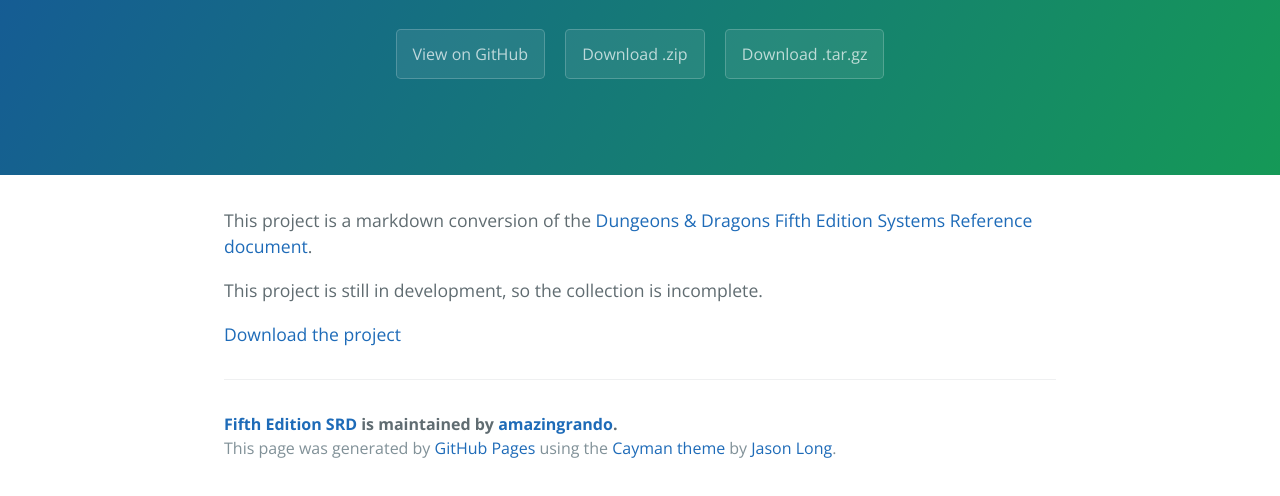
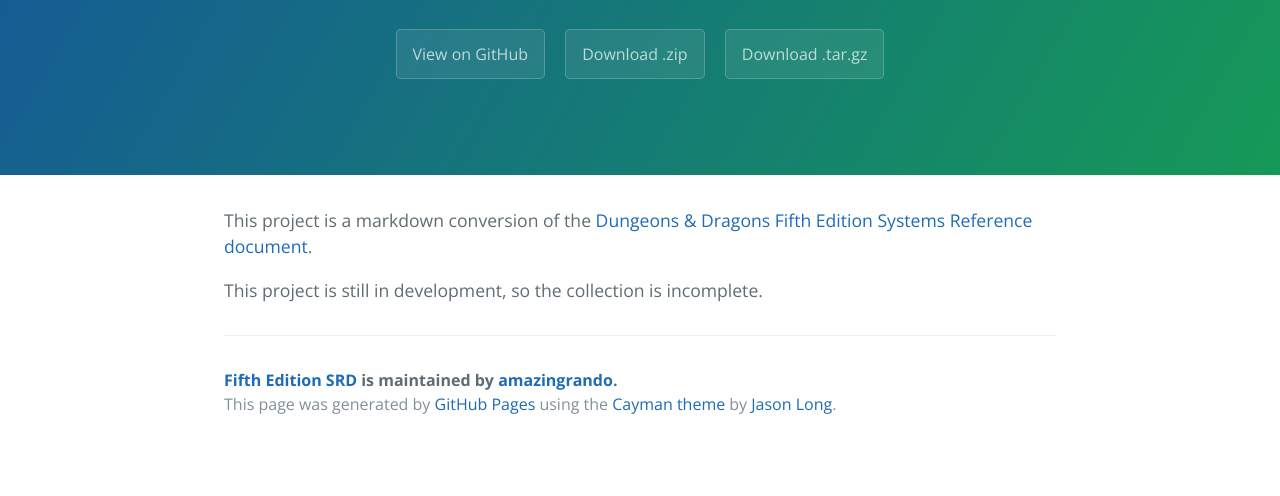
Before and after one commit to jendave/fifth-edition-srd, a plain HTML site: page index.html in a window 1280 px wide. Shown: the part 208-704 px from the top of the page. Drawn offline with nearby package versions, Linux system fonts and the light colour scheme.

Commit message:
Update index.html

```diff
--- a/index.html
+++ b/index.html
@@ -22,9 +22,6 @@
       <p>This project is a markdown conversion of the <a href="http://dnd.wizards.com/articles/features/systems-reference-document-srd">Dungeons &amp; Dragons Fifth Edition Systems Reference document</a>.</p>
 
 <p>This project is still in development, so the collection is incomplete.</p>
-
-<p><a href="https://github.com/amazingrando/fifth-edition-srd/archive/master.zip">Download the project</a></p>
-
       <footer class="site-footer">
         <span class="site-footer-owner"><a href="https://github.com/amazingrando/fifth-edition-srd">Fifth Edition SRD</a> is maintained by <a href="https://github.com/amazingrando">amazingrando</a>.</span>
 
```
